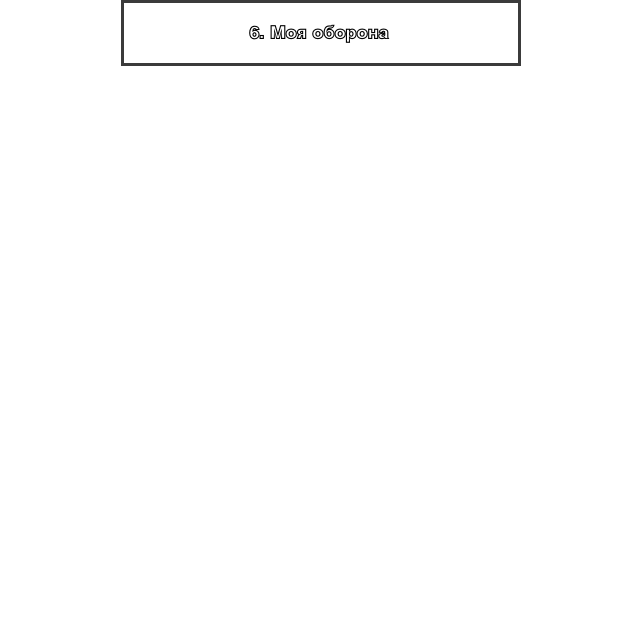
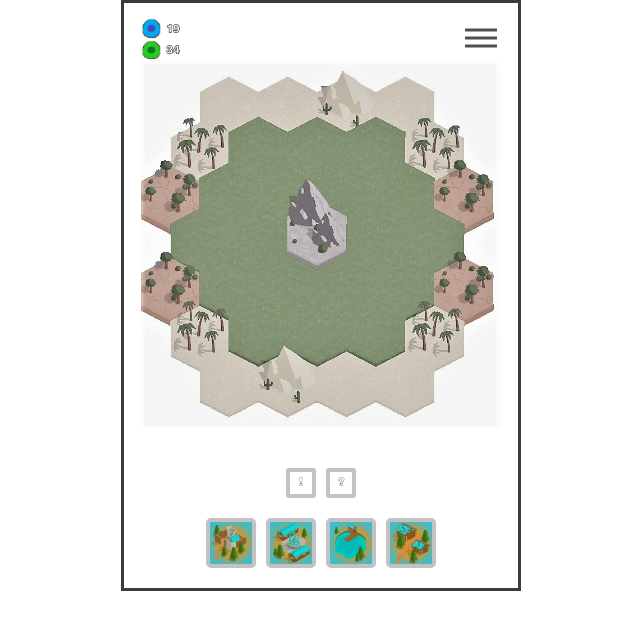
Before and after one commit to rouesh/hex, a plain HTML site: page level.html in a window 1280 px wide. Shown: the whole page, without its empty margins (319-959 px from the left). Drawn offline with nearby package versions, Linux system fonts and the light colour scheme.

Commit message:
Created level

```diff
--- a/css/style.css
+++ b/css/style.css
@@ -255,15 +255,7 @@ a {
 
 
 /*--  -------------------index end------------------------------------------- --*/
-/*--  -------------------header start---------------------------------------- --*/
-.header__title {
-    max-width: 144px;
-    font-size: 18px;
-    line-height: 20px;
-    font-weight: 600;
-    color: #000000;
-    margin: 20px auto;
-}
+/*--  -------------------slider start---------------------------------------- --*/
 
 .slider {
     overflow: hidden;
@@ -293,6 +285,7 @@ a {
     margin-top: 15px;
 }
 .s1__title {
+    max-width: 144px;
     font-size: 18px;
     line-height: 20px;
     font-weight: 600;
@@ -423,10 +416,113 @@ a {
 
 }
 /*--  -------------------s1 end--------------------- --*/
+/*--  -------------------slider end--------------------- --*/
 
-/*--  -------------------header end--------------------- --*/
-/*--  -------------------main start--------------------- --*/
+/*--  -------------------level start--------------------- --*/
 
-/*--  -------------------main end--------------------- --*/
+.level__header {
+    margin-top: 15px;
+}
+
+.lheader {
+    display: flex;
+    flex-direction: row;
+    justify-content: space-between;
+    width: 100%;
+}
+
+.score {
+
+}
+
+.score__row {
+    display: flex;
+    flex-direction: row;
+    justify-content: center;
+    align-items: center;
+}
+
+.score__img {
+    width: 20px;
+    height: auto;
+}
+
+.score__num {
+    padding: 0px 0px 0px 5px;
+    color: #515151;
+    font-weight: 900;
+}
+
+.burger {
+    width: 40px;
+    height: 40px;
+    position: relative;
+}
+
+.burger__line {
+    position: absolute;
+    top: 30%;
+    right: 10%;
+    transform: translateY(-50%);
+    width: 80%;
+    height: 3px;
+    background-color: #515151;
+}
+
+.burger__line_second {
+    top: 50%;
+    transform: translateY(-50%);
+}
+
+.burger__line_third {
+    top: 70%;
+}
+
+
+.level__building {
+    display: flex;
+    flex-direction: row;
+    justify-content: center;
+    align-items: center;
+    width: 100%;
+    padding: 20px 0px;
+}
+
+.level__building-icon {
+    width: 50px;
+    height: 50px;
+    border: 4px solid #c2c2c2;
+    border-radius: 10%;
+    margin-right: 10px;
+}
+
+.level__building-icon:last-child {
+    margin-right: 0px;
+}
+
+.level__prompt {
+    display: flex;
+    justify-content: center;
+    align-items: center;
+    margin-top: 40px;
+
+}
+
+.level__prompt-item {
+    width: 30px;
+    height: 30px;
+    border: 4px solid #c2c2c2;
+    border-radius: 10%;
+    margin-right: 10px;
+    text-align: center;
+}
+
+.level__prompt-item:last-child {
+    margin-right: 0px;
+}
+
+
+/*--  -------------------level end--------------------- --*/
+
 /*--  -------------------footer start--------------------- --*/
 /*--  -------------------footer end--------------------- --*/
--- a/level.html
+++ b/level.html
@@ -11,15 +11,40 @@
 </head>
 <body>
 <!--  -------------------header start--------------------- -->
-<header class="header">
-    <div class="container">
-        <div class="header__row">
-            <div class="header__bracket"></div>
-            <div class="header__title">6. Моя оборона</div>
-            <div class="header__bracket"></div>
+<div class="container">
+    <div class="level">
+        <div class="level__header lheader">
+            <div class="lheader__score score">
+                <div class="score__row">
+                    <img src="img/coin-bl.jpg" alt="score" class="score__img">
+                    <div class="score__num">19</div>
+                </div>
+                <div class="score__row">
+                    <img src="img/coin-gr.jpg" alt="score" class="score__img">
+                    <div class="score__num">34</div>
+                </div>
+            </div>
+            <div class="lheader__burger burger">
+                <div class="burger__line burger__line_first"></div>
+                <div class="burger__line burger__line_second"></div>
+                <div class="burger__line burger__line_third"></div>
+            </div>
+        </div>
+        <div class="level__field">
+            <img class="map__img" src="img/map3.jpg" alt="map">
+        </div>
+        <div class="level__prompt">
+            <div class="level__prompt-item">!</div>
+            <div class="level__prompt-item">?</div>
+        </div>
+        <div class="level__building">
+            <img src="img/s1.jpg" alt="icon" class="level__building-icon">
+            <img src="img/s2.jpg" alt="icon" class="level__building-icon">
+            <img src="img/s3.jpg" alt="icon" class="level__building-icon">
+            <img src="img/s4.jpg" alt="icon" class="level__building-icon">
         </div>
     </div>
-</header>
+</div>
 <!--  -------------------header end--------------------- -->
 <!--  -------------------main start--------------------- -->
 <!--  -------------------main end--------------------- -->
```
Also changed, not shown: main.html (+3 -3 lines), img/coin-bl.jpg (added), img/coin-gr.jpg (added).
